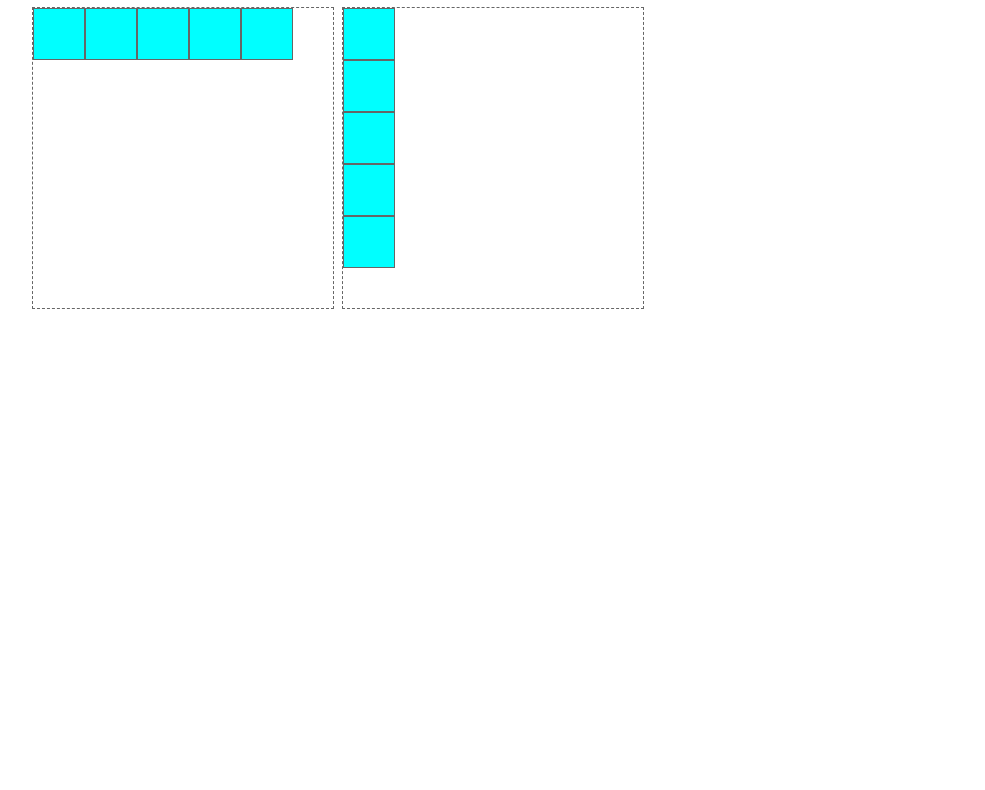
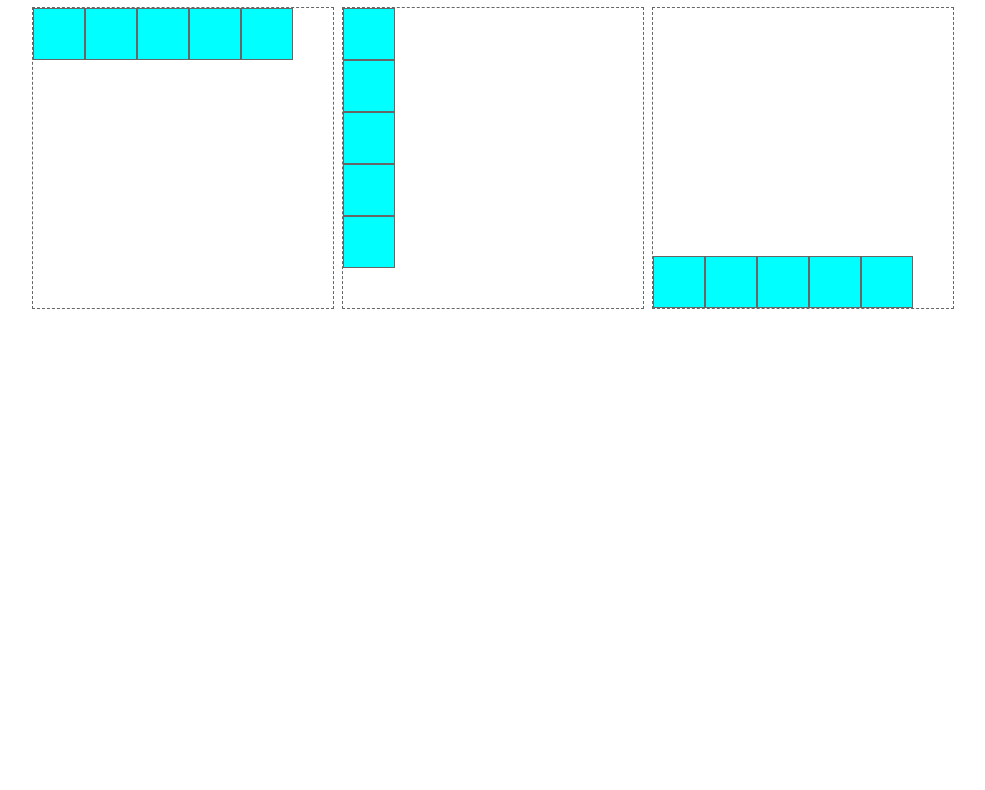
Before and after one commit to vitorvargem27/RevisaoRepository, a plain HTML site: page index.html in a window 1280 px wide. Shown: the part 81-871 px from the top of the page, without its empty margins (38-1023 px from the left). Drawn offline with Linux system fonts and the light colour scheme.

Commit message:
New align items

```diff
--- a/flexbox.css
+++ b/flexbox.css
@@ -27,6 +27,14 @@
     flex-direction: column;
 }
 
+.container-03{
+    display: flex ;
+    width: 300px;
+    height: 300px;
+    border: 1px dashed #666;
+    align-items: end;
+}
+
 .box{
     width: 50px;
     height: 50px;
--- a/index.html
+++ b/index.html
@@ -30,7 +30,16 @@
                 <div class="box"></div>
             </div>
         </div>
-        <div class="item-flexbox"></div>
+        <div class="item-flexbox">
+            <h1>Align Items</h1>
+            <div class="container-03">
+                <div class="box"></div>
+                <div class="box"></div>
+                <div class="box"></div>
+                <div class="box"></div>
+                <div class="box"></div>
+            </div>
+        </div>
         <div class="item-flexbox"></div>
         <div class="item-flexbox"></div>
         <div class="item-flexbox"></div>
```
